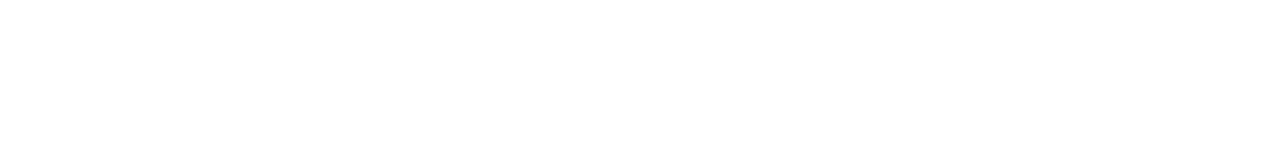
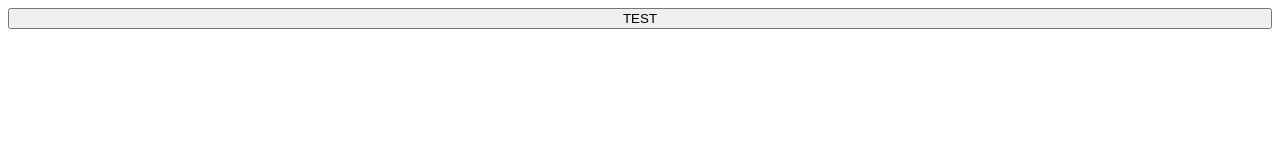
Before and after one commit to FS-Frost/test-page, a plain HTML site: page index.html in a window 1280 px wide. Drawn offline with Linux system fonts and the light colour scheme.

Commit message:
Ajustes.

```diff
--- a/index.html
+++ b/index.html
@@ -18,5 +18,18 @@
 <noscript><iframe src="https://www.googletagmanager.com/ns.html?id=GTM-52S6XLMQ"
 height="0" width="0" style="display:none;visibility:hidden"></iframe></noscript>
 <!-- End Google Tag Manager (noscript) -->
+
+
+<main>
+    <button data-interaccion-accion="test-page">
+        TEST
+    </button>
+</main>
+
+<style>
+    button {
+        width: 100%;
+    }
+</style>
 </body>
 </html>
```
